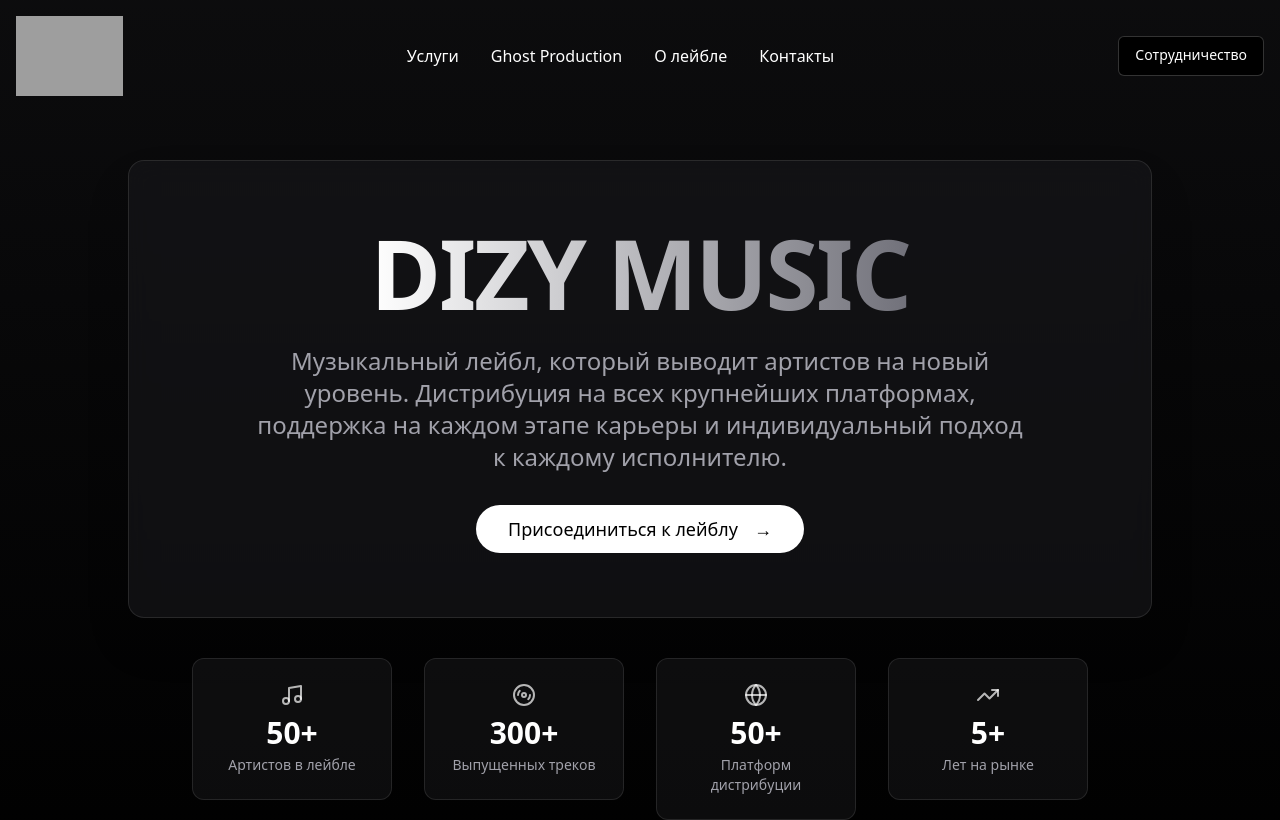
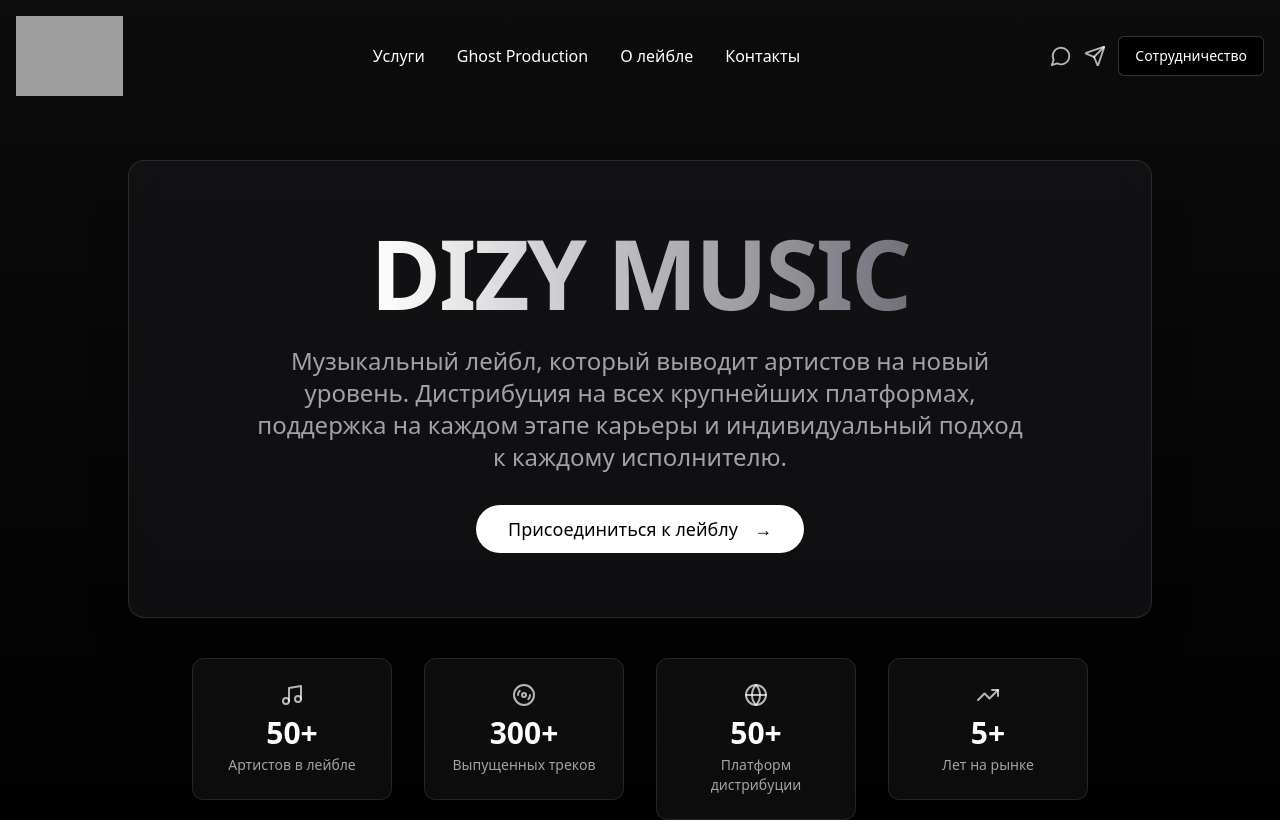
Before and after one commit to pr-poehali-dev/nordic-design-system, a React (Vite) app: page / in a window 1280 px wide. Shown: the top 820 px of the page. Built offline with nearby package versions, Linux system fonts and the light colour scheme; grey boxes are pictures that could not be loaded.

Commit message:
Добавь ссылку вк в шапке https://vk.com/dizymusic и телеграм

```diff
--- a/src/components/landing/Header.tsx
+++ b/src/components/landing/Header.tsx
@@ -1,6 +1,7 @@
 import { useState, useEffect } from "react";
 import { Button } from "@/components/ui/button";
 import { Menu, X } from "lucide-react";
+import Icon from "@/components/ui/icon";
 
 const Header = () => {
   const [isScrolled, setIsScrolled] = useState(false);
@@ -86,9 +87,26 @@ const Header = () => {
             </li>
           </ul>
         </nav>
+        <div className="hidden md:flex items-center gap-3">
+          <a
+            href="https://vk.com/dizymusic"
+            target="_blank"
+            rel="noopener noreferrer"
+            className="text-white/70 hover:text-white transition-colors"
+          >
+            <Icon name="MessageCircle" size={22} />
+          </a>
+          <a
+            href="https://t.me/dizymusic"
+            target="_blank"
+            rel="noopener noreferrer"
+            className="text-white/70 hover:text-white transition-colors"
+          >
+            <Icon name="Send" size={22} />
+          </a>
           <Button
             variant="outline"
-          className="hidden md:block border-white/20 text-white hover:bg-white/10"
+            className="border-white/20 text-white hover:bg-white/10"
             asChild
           >
             <a href="https://t.me/dizymusic" target="_blank" rel="noopener noreferrer">
@@ -96,6 +114,7 @@ const Header = () => {
             </a>
           </Button>
         </div>
+      </div>
     </header>
   );
 };
```
Lines whose indentation alone changed are shown as unchanged.
